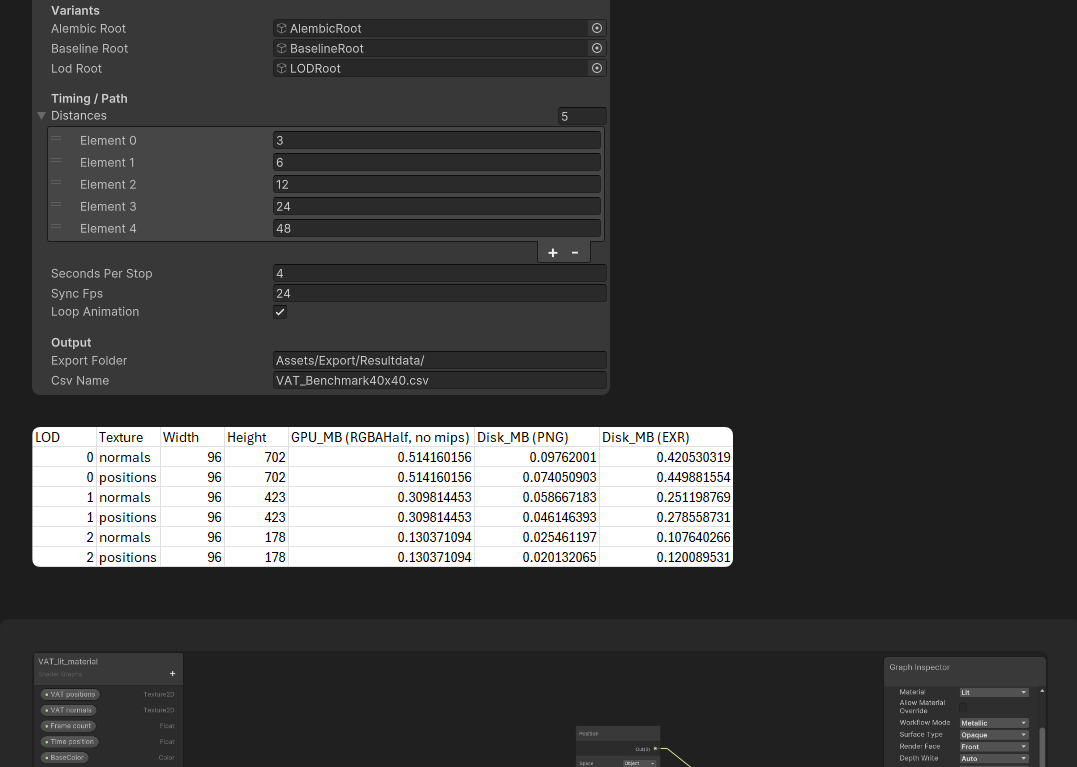
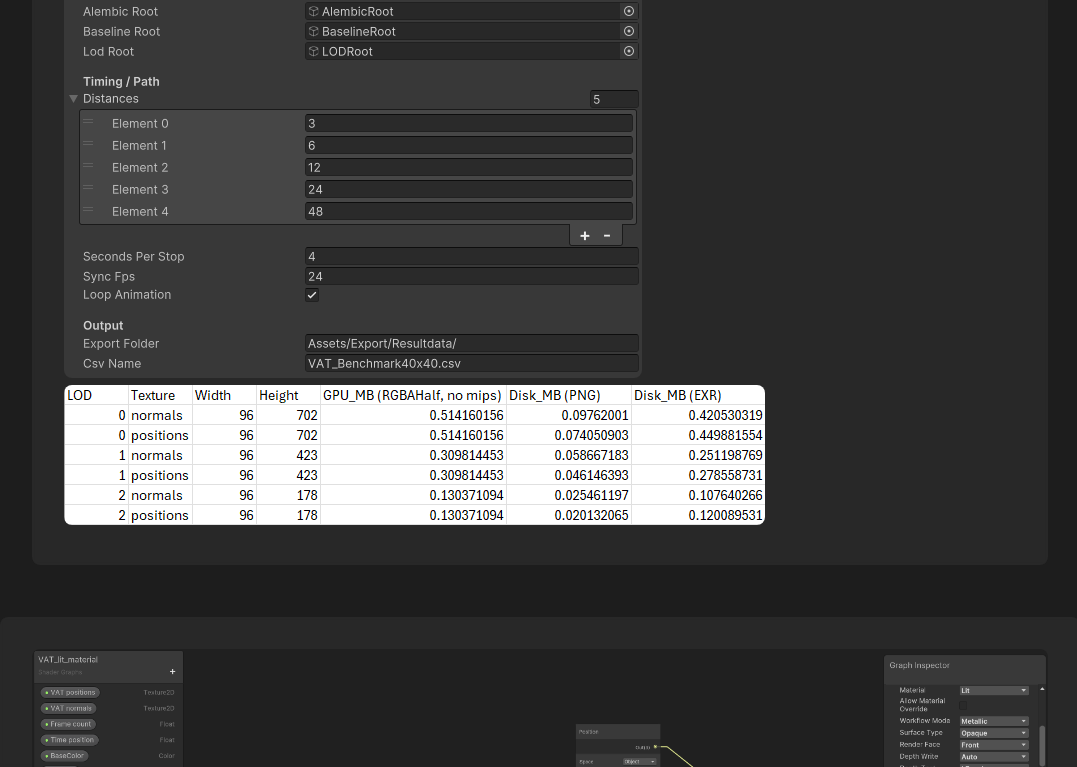
Before and after one commit to Dwalinnn/Portfolio, a plain HTML site: page Card_VATaddon.html in a window 1280 px wide. Shown: the part 5464-6231 px from the top of the page, without its empty margins (100-1177 px from the left). Drawn offline with Linux system fonts and the light colour scheme.

Commit message:
small fix css

```diff
--- a/Card_VATaddon.html
+++ b/Card_VATaddon.html
@@ -65,10 +65,12 @@
             <img class="fluidImage" src="./ressources/VATs/LOD1.png" alt="">
             <img class="fluidImage" src="./ressources/VATs/LOD2.png" alt="">
           </div>
-          <img class="fluidImage" src="./ressources/VATs/VAT_stress_Builder.png" alt="">
-          <img class="fluidImage" src="./ressources/VATs/GPU Ms Vs Distance - Grid 40x40.png" alt="">
-          <img class="fluidImage" src="./ressources/VATs/BenchmarkRunner.png" alt="">
-          <img class="fluidImage" src="./ressources/VATs/vat_texture_memory_summary.png" alt="">
+          <div class="blurredFrame">
+            <img class="fluidImage" src="./ressources/VATs/VAT_stress_Builder.png" alt="">
+            <img class="fluidImage" src="./ressources/VATs/GPU Ms Vs Distance - Grid 40x40.png" alt="">
+            <img class="fluidImage" src="./ressources/VATs/BenchmarkRunner.png" alt="">
+            <img class="fluidImage" src="./ressources/VATs/vat_texture_memory_summary.png" alt="">
+          </div>
         </div>
       </div>
 
```
